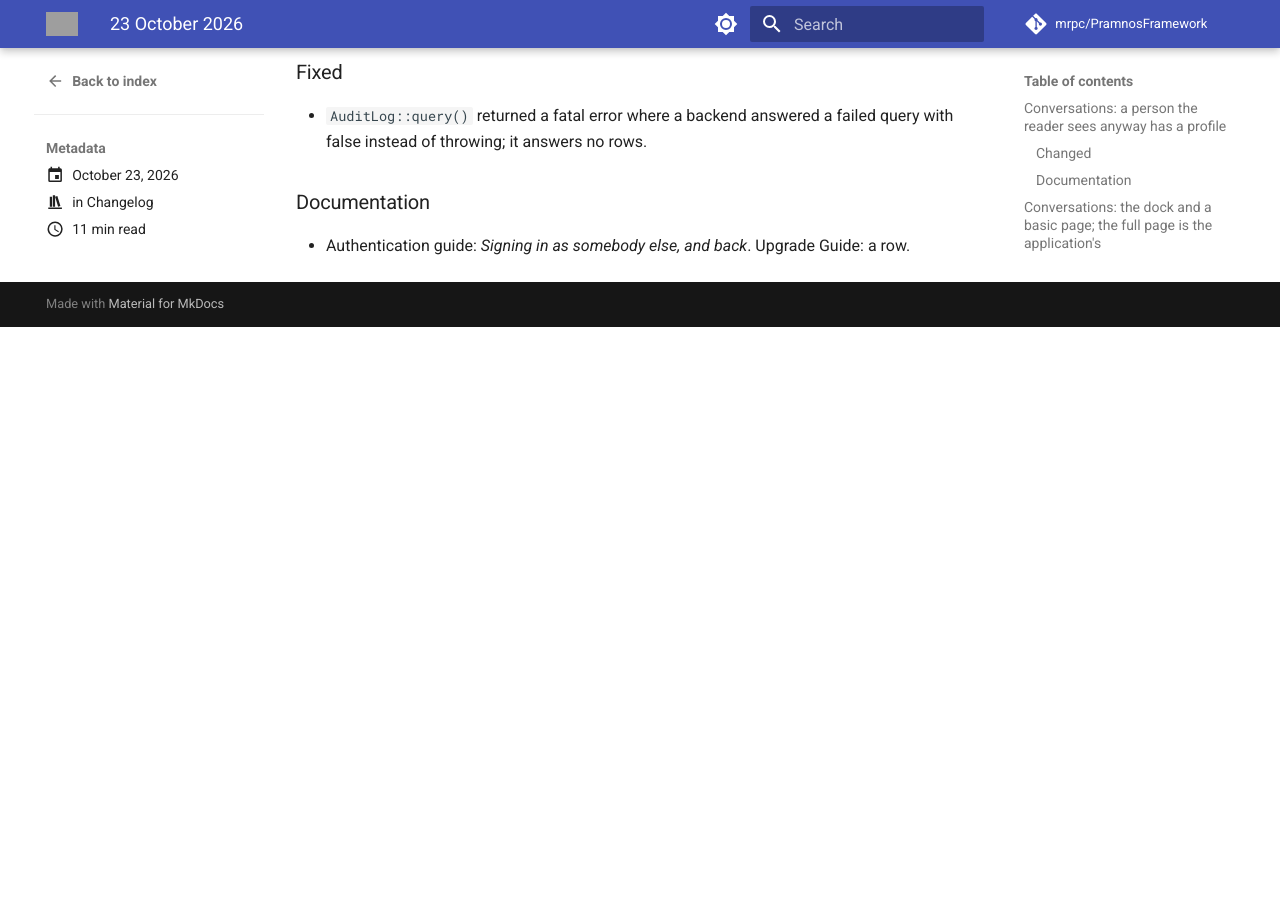
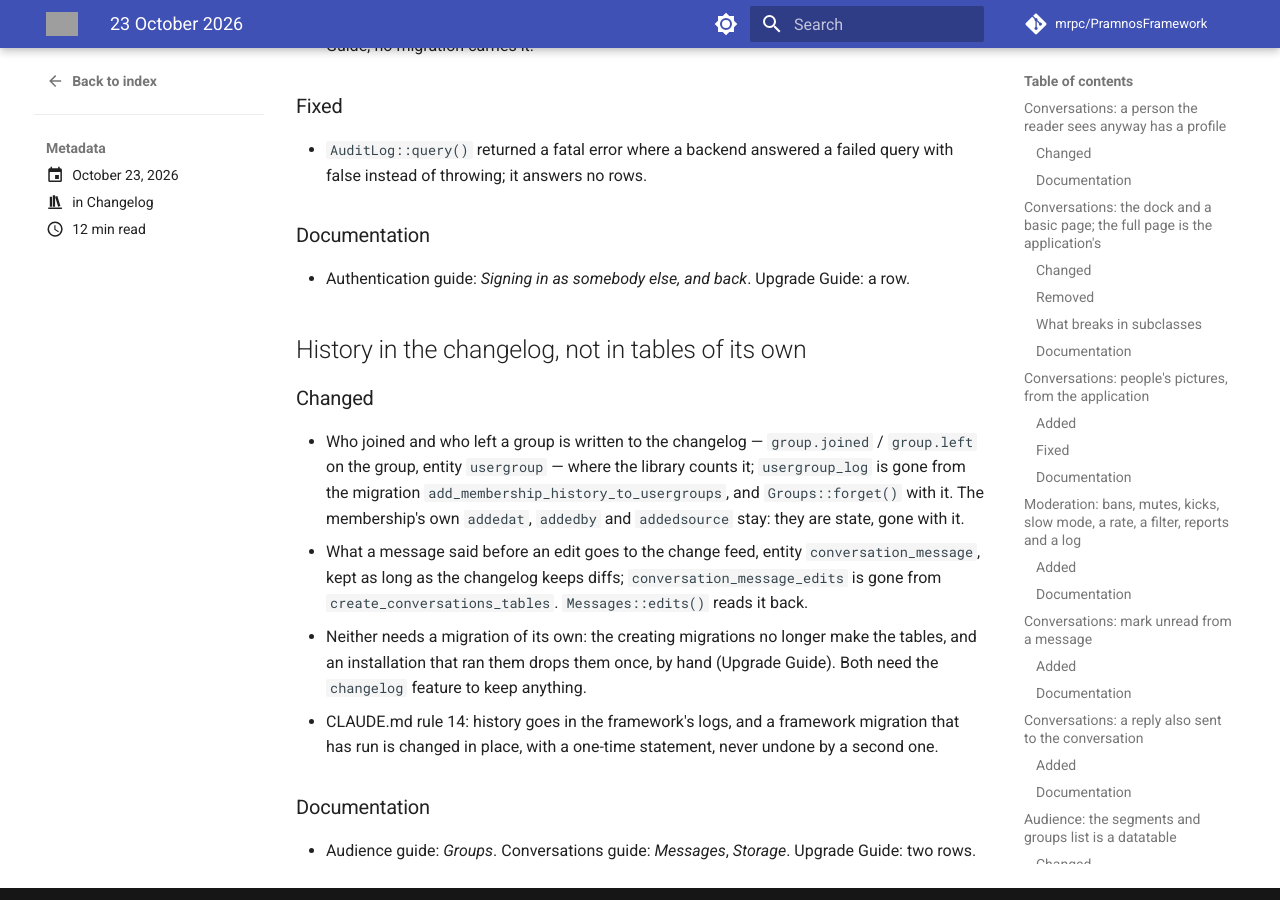
Before and after one commit to mrpc/PramnosFramework, an MkDocs documentation site: the page built from docs/version-history/posts/2026-10-23.md, in a window 1280 px wide and 900 px high, scrolled down 10209 px. Built offline with MkDocs 1.6.1 and Material for MkDocs 9.7.7, drawn with Linux system fonts in a browser that asks for light colours; comment, search, counter and statistics services are not loaded; before the commit the page ends 10536 px from its top, so only the background shows below that; some of the changed text lies outside the part shown; grey boxes are pictures that could not be loaded.

Commit message:
refactor(audience,conversations)!: group joins and leaves and a message's earlier versions in the changelog, not tables of their own

```diff
--- a/docs/Pramnos_Upgrade_Guide.md
+++ b/docs/Pramnos_Upgrade_Guide.md
@@ -1052,9 +1052,10 @@ Full reference: [v1.1 release notes](version-history/posts/2026-04-19-v1-1-relea
 | **The segments and groups lists are datatables** | `Segments::display()` gives its view `datatable` (server-side, rows from `Segments/data`) and `counts`, no longer `rows`; `Groups::display()` gives `datatable` (rows from `Groups/data`), no longer `groups`. | A published copy of `views/segments/segments.html.php` or `views/groups/groups.html.php` that reads `$this->rows` or `$this->groups` renders `$this->datatable->render()` instead, or is deleted to use the framework's. An application `Segments` or `Groups` controller that overrides `display()` without the parent keeps its own list. |
 | **Groups and segments: a tab each, groups first; a group's members paged** | `/admin/Segments` has the tabs all, groups, segments and mine (`audience.tabs`), the groups tab shown unless `audience.default_tab` says otherwise; each tab has its own datatable (`pf-all-table`, `pf-groups-table`, `pf-segments-table`, `pf-mine-table`), whose `Segments/data` request carries `tab`, not `kind`/`mine`; its view gets `tab`, `tabs`, `counts` (all, groups, segments, mine) and `datatable`, no longer `kind` or `mine`. The menu item reads *Groups & segments*. `Groups::view()` gives `members` as a datatable (rows from `Groups/members/{id}`) and `count`, `uses`, `membersUrl`, no longer the members' rows. `Groups::delete()` refuses a group in use. | A published `views/segments/segments.html.php` or `views/groups/view.html.php` is copied again or deleted; one reading `$this->members` as rows renders `$this->members->render()`. `'audience' => ['default_tab' => 'segments']` shows segments first. A delete that must go through while something uses the group removes that use first. |
 | **The Groups screen opens with the tables alone; a group's page redrawn** | `Controllers\Groups` refuses only where the `usergroups` feature is off **and** its tables are missing (`groupsHere()`), where it refused whenever the feature was off. Its page `views/groups/view.html.php` is `pf-*` markup with every word through `t()`; the document title is the group's name, not `Group: …`; the breadcrumb's first crumb is the library's groups tab. | An application that kept the screen shut by leaving the feature off while it has the tables shuts it its own way (a subclass's `refused()`, or the `admin.groups` grant). A published copy of the view is copied again or deleted. |
-| **Group memberships keep their history** | The migration `add_membership_history_to_usergroups` (feature `usergroups`) adds `userstogroups.addedat`, `addedby`, `addedsource` (nullable, never back-filled) and the table `usergroup_log`; `Audience\Groups::add()`/`remove()` write them. `Groups::of()` rows carry `addedAt`, `addedBy`, `source`. The library's groups tab gains *Entered* and *Left, 7 days* (its order column moves from 3 to 5); a group's members gain *Joined the group* and *Added by*. | An application that runs the framework's migrations by an allow-list adds `add_membership_history_to_usergroups`. Code that compares `Groups::of()` rows whole compares the three new keys too. Memberships written around `Groups::add()` — straight into `userstogroups` — have no history and do not count as entering. |
+| **Group memberships keep their history** | The migration `add_membership_history_to_usergroups` (feature `usergroups`) adds `userstogroups.addedat`, `addedby`, `addedsource` (nullable, never back-filled); `Audience\Groups::add()`/`remove()` write them, and write `group.joined` / `group.left` to the changelog, from which the library counts who came and went (none without the `changelog` feature). `Groups::of()` rows carry `addedAt`, `addedBy`, `source`. The library's groups tab gains *Entered* and *Left, 7 days* (its order column moves from 3 to 5); a group's members gain *Joined the group* and *Added by*. | An application that runs the framework's migrations by an allow-list adds `add_membership_history_to_usergroups`, and enables `changelog` to have the movement. One that ran this migration while it also made `usergroup_log` drops it once, by hand: `DROP TABLE usergroup_log;`. Code that compares `Groups::of()` rows whole compares the three new keys too. Memberships written around `Groups::add()` — straight into `userstogroups` — have no history and do not count as entering. |
 | **A segment's first members are not counted as entering** | The migration `add_first_computed_at_to_segments` (core) adds `segments.firstcomputedat`, dated for segments already worked out by their earliest member. `Segments::movement()` / `movements()`, the library, Ask's `last7days` and the rule tester's *entries into the segment* count only what happened after a segment's first working out; a segment made this week reads 0 entered, where it read its size. `Segments::get()` rows carry `firstComputedAt`. | An application that runs the framework's migrations by an allow-list adds `add_first_computed_at_to_segments`; without it, counts are as before. A report that relied on a new segment's *entered* equalling its size reads `members` instead. |
 | **`impersonations` holds only open ways back** | The table has no `ended_at` / `ended_by`: a row is deleted when its way back is used, signed out of, refused, or past its expiry when the next begins. How each ended is the audit log's (`user.impersonation_started`, `user.impersonation_ended` with `how`). The creating migration makes the new shape; nothing migrates an older one. | An installation that ran `create_impersonations_table` before this runs once, by hand: `DELETE FROM impersonations WHERE ended_at IS NOT NULL OR expires_at < UNIX_TIMESTAMP(); ALTER TABLE impersonations DROP COLUMN ended_at, DROP COLUMN ended_by;` (PostgreSQL: `EXTRACT(EPOCH FROM now())`; with a prefix, its table name). A report that read `ended_by` reads the audit log. |
+| **A message's earlier versions are the changelog's** | `conversation_message_edits` is gone: `Messages::edit()` writes what a message said before to the change feed (entity `conversation_message`), and `Messages::edits()` / `edits/{id}` read it back for as long as the changelog keeps diffs (thirty days by default). Without the `changelog` feature an edit keeps its mark and no earlier version. The creating migration no longer makes the table; nothing migrates an older one. | Enable `changelog` to keep earlier versions. An installation that ran `create_conversations_tables` before this drops the table once, by hand: `DROP TABLE conversation_message_edits;` (with a prefix, its name). |
 
 ### `app.php` configuration
 
--- a/docs/version-history/posts/2026-10-23.md
+++ b/docs/version-history/posts/2026-10-23.md
@@ -22,6 +22,7 @@ Fifteen entries today:
 - Groups: when a membership began, by whom, and who came and went
 - Segments: the first members are the start, not people entering
 - Auth: `impersonations` holds only the ways back still open
+- History in the changelog, not in tables of its own
 
 <!-- more -->
 
@@ -356,3 +357,24 @@ Fifteen entries today:
 ### Documentation
 
 - Authentication guide: *Signing in as somebody else, and back*. Upgrade Guide: a row.
+
+## History in the changelog, not in tables of its own
+
+### Changed
+
+- Who joined and who left a group is written to the changelog — `group.joined` / `group.left` on
+  the group, entity `usergroup` — where the library counts it; `usergroup_log` is gone from the
+  migration `add_membership_history_to_usergroups`, and `Groups::forget()` with it. The
+  membership's own `addedat`, `addedby` and `addedsource` stay: they are state, gone with it.
+- What a message said before an edit goes to the change feed, entity `conversation_message`, kept
+  as long as the changelog keeps diffs; `conversation_message_edits` is gone from
+  `create_conversations_tables`. `Messages::edits()` reads it back.
+- Neither needs a migration of its own: the creating migrations no longer make the tables, and
+  an installation that ran them drops them once, by hand (Upgrade Guide). Both need the
+  `changelog` feature to keep anything.
+- CLAUDE.md rule 14: history goes in the framework's logs, and a framework migration that has run
+  is changed in place, with a one-time statement, never undone by a second one.
+
+### Documentation
+
+- Audience guide: *Groups*. Conversations guide: *Messages*, *Storage*. Upgrade Guide: two rows.
```
Also changed, not shown: other parts of docs/version-history/posts/2026-10-23.md (+1 -1 lines), CLAUDE.md (+28 -0 lines), docs/Pramnos_Audience_Guide.md (+9 -9 lines), docs/Pramnos_Conversations_Guide.md (+7 -3 lines), 8 other files.
